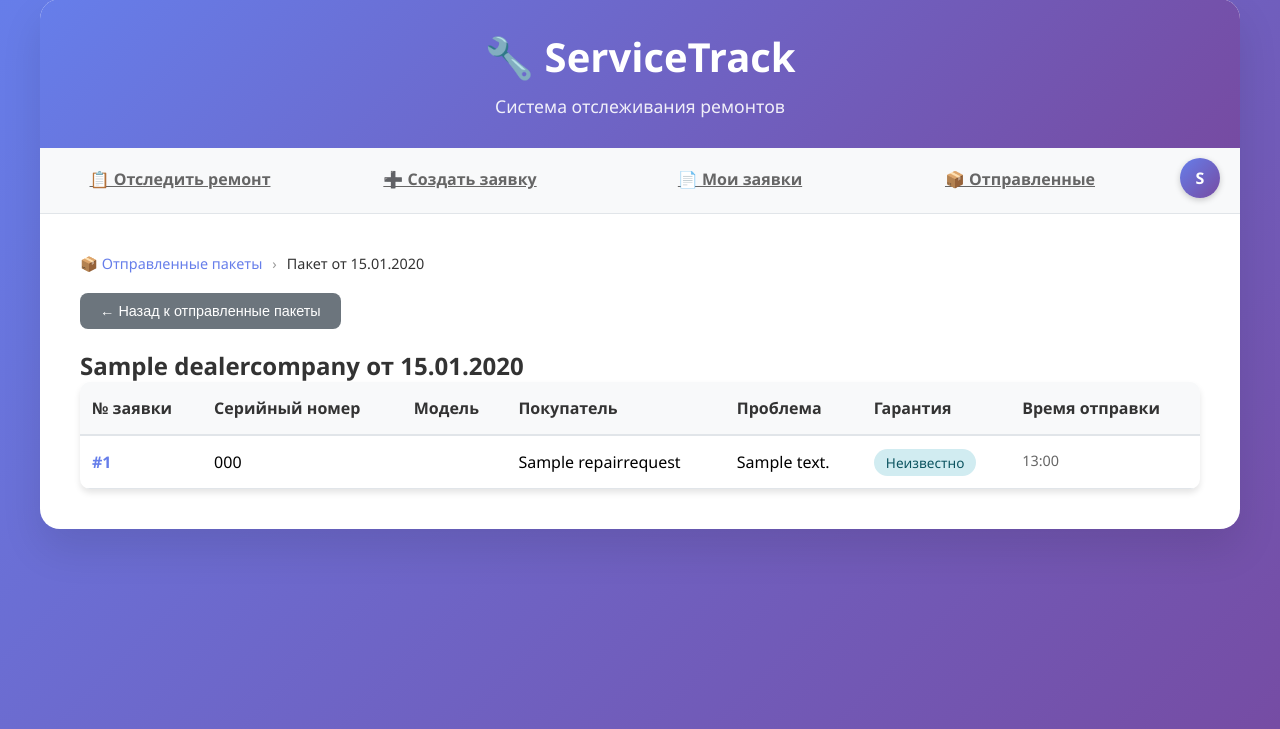
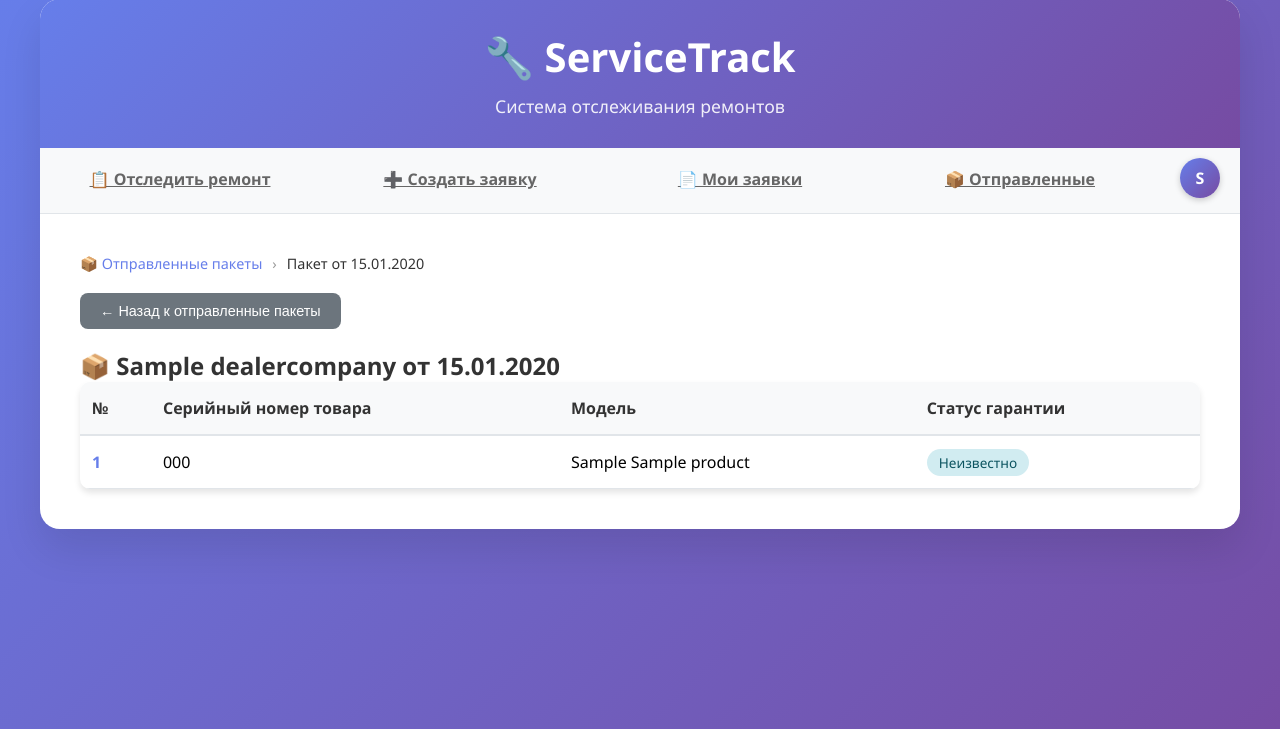
Before and after one commit to ashishelskiy/st, a Django app: page /package/1/ in a window 1280 px wide. Shown: the part 21-750 px from the top of the page. Run offline with Django 5.2, Linux system fonts and the light colour scheme; a user stored in the database is signed in; tables that the repository leaves empty hold one stand-in row (values such as "Sample post").

Commit message:
[#29] Обновление отображения заявок внутри пакетов

```diff
--- a/service_track_app/templates/service_track_app/package_detail.html
+++ b/service_track_app/templates/service_track_app/package_detail.html
@@ -22,32 +22,32 @@
             ← Назад к {{ back_title|lower }}
         </button>
 <!--        <div class="requests-title" id="packageDetailsTitle">Заявки в пакете от {{ p.created_at|date:"d.m.Y" }} ({{ p.request_count }} шт.)</div>-->
-        <div class="requests-title" id="packageDetailsTitle">{{ p.dealer_company }} от {{ p.created_at|date:"d.m.Y" }}</div>
+        <div class="requests-title" id="packageDetailsTitle">📦 {{ p.dealer_company }} от {{ p.created_at|date:"d.m.Y" }}</div>
         <div id="packageRequestsContainer">
             <div class="package-requests-table-container">
                 <table class="package-requests-table">
                     <thead>
                         <tr>
-                            <th>№ заявки</th>
-                            <th>Серийный номер</th>
+                            <th>№</th>
+                            <th>Серийный номер товара</th>
                             <th>Модель</th>
-                            <th>Покупатель</th>
-                            <th>Проблема</th>
-                            <th>Гарантия</th>
-                            <th>Время отправки</th>
+<!--                            <th>Покупатель</th>-->
+<!--                            <th>Проблема</th>-->
+                            <th>Статус гарантии</th>
+<!--                            <th>Время отправки</th>-->
                         </tr>
                     </thead>
                     <tbody>
                         {% for r in requests %}
                         <tr class="package-request-row" onclick="openRequestDetails(4, false)">
-                            <td data-label="№ заявки" class="request-id">#{{ r.id }}</td>
-                            <td data-label="Серийный номер">{{ r.serial_number }}</td>
-                            <td data-label="Модель">{{ r.model_name }}</td>
-                            <td data-label="Покупатель">{{ r.customer_name }}</td>
-                            <td data-label="Проблема" title="{{ r.problem_description|truncatechars:50 }}">
-                                {{ r.problem_description|truncatechars:50 }}
-                            </td>
-                            <td data-label="Гарантия">
+                            <td data-label="№" class="request-id">{{ r.id }}</td>
+                            <td data-label="Серийный номер товара">{{ r.serial_number }}</td>
+                            <td data-label="Модель">{{ r.product }}</td>
+<!--                            <td data-label="Покупатель">{{ r.customer_name }}</td>-->
+<!--                            <td data-label="Проблема" title="{{ r.problem_description|truncatechars:50 }}">-->
+<!--                                {{ r.problem_description|truncatechars:50 }}-->
+<!--                            </td>-->
+                            <td data-label="Статус гарантии">
                                 {% if r.status == "warranty" %}
                                     <span class="request-status status-sent">На гарантии</span>
                                 {% elif r.status == "expired" %}
@@ -56,7 +56,7 @@
                                     <span class="request-status status-created">Неизвестно</span>
                                 {% endif %}
                             </td>
-                            <td data-label="Время отправки" class="request-date">{{ r.sent_at|date:"H:i" }}</td>
+<!--                            <td data-label="Время отправки" class="request-date">{{ r.sent_at|date:"H:i" }}</td>-->
                         </tr>
                         {% endfor %}
                     </tbody>
```
